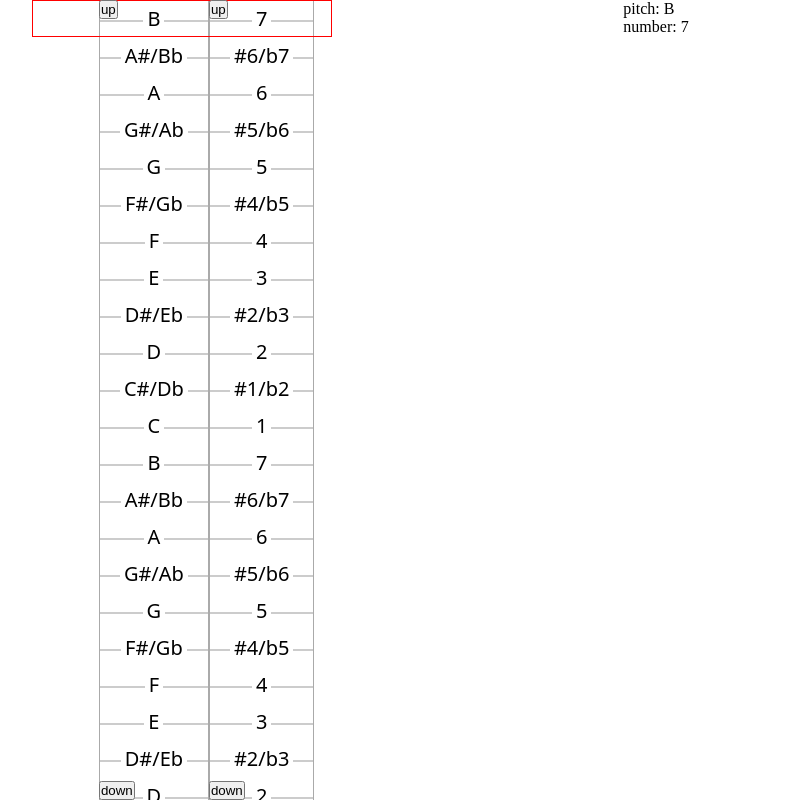
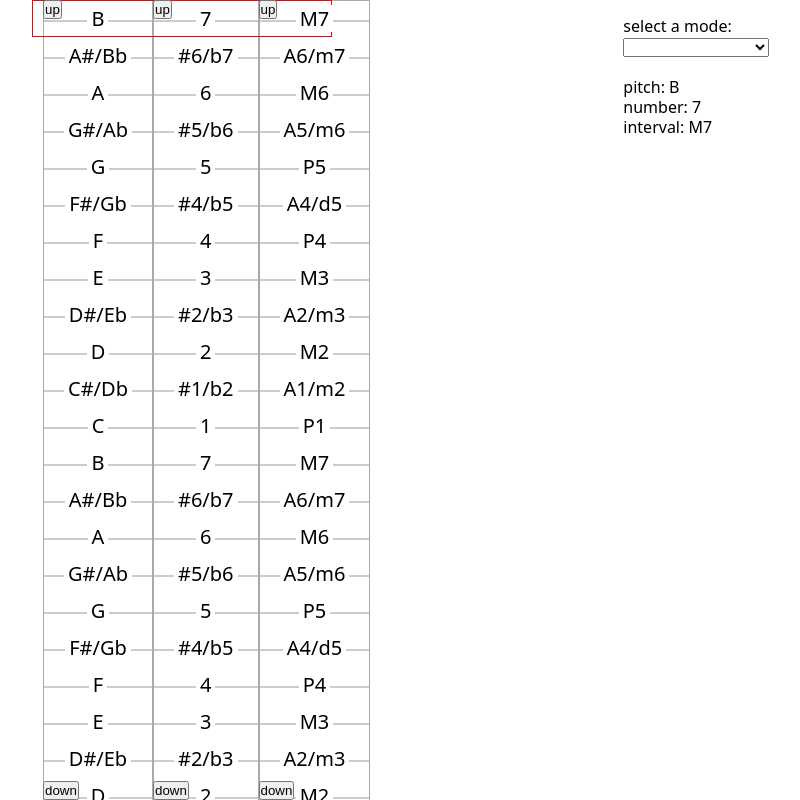
Before and after one commit to katmh/diatonic, a Svelte app: page / in a window 1280 px wide. Shown: the whole page, without its empty margins (350-1150 px from the left). Built offline with nearby package versions, Linux system fonts and the light colour scheme.

Commit message:
Visible rulers and interval mode WIP

```diff
--- a/src/App.svelte
+++ b/src/App.svelte
@@ -1,18 +1,51 @@
 <script lang="ts">
 	import PitchRuler from "./components/PitchRuler.svelte";
 	import NumberRuler from "./components/NumberRuler.svelte";
+	import IntervalRuler from "./components/IntervalRuler.svelte";
+
 	import Window from "./components/Window.svelte";
 
-	import { inWindow } from "./stores.js";
+	import { visibleRulers, inWindow } from "./stores.js";
+
+	let selectedMode;
+	const handleSelectMode = () => {
+		if (selectedMode === "intervals") {
+			visibleRulers.update((visibleRulers) => ({
+				...visibleRulers,
+				number: false,
+			}));
+		}
+	};
 </script>
 
 <div class="container">
 	<div class="rulers">
 		<Window />
-		<PitchRuler />
-		<NumberRuler />
+		{#if $visibleRulers.pitch}
+			<PitchRuler />
+		{/if}
+		{#if $visibleRulers.number}
+			<NumberRuler />
+		{/if}
+		{#if $visibleRulers.interval}
+			<IntervalRuler />
+		{/if}
 	</div>
 	<div class="dashboard">
+		<label for="mode">select a mode:</label>
+		<select
+			name="mode"
+			id="mode"
+			bind:value={selectedMode}
+			on:change={handleSelectMode}
+		>
+			<option value="" />
+			<option value="intervals">Intervals from a pitch</option>
+		</select>
+
+		<br />
+		<br />
+
 		{#each $inWindow as item}
 			<p>{item[0]}: {item[1]}</p>
 		{/each}
@@ -41,5 +74,7 @@
 
 	.dashboard {
 		width: 200px;
+		padding-top: 1rem;
+		font: 1rem/1.25 system-ui;
 	}
 </style>
--- /dev/null
+++ b/src/components/IntervalRuler.svelte
@@ -0,0 +1,5 @@
+<script lang="ts">
+    import Ruler from "./Ruler.svelte";
+</script>
+
+<Ruler rulerType="interval" />
--- a/src/data/items.ts
+++ b/src/data/items.ts
@@ -28,4 +28,19 @@ const pitch = [
     "C",
 ];
 
-export default { number, pitch };
+const interval = [
+    "M7",
+    "A6/m7",
+    "M6",
+    "A5/m6",
+    "P5",
+    "A4/d5",
+    "P4",
+    "M3",
+    "A2/m3",
+    "M2",
+    "A1/m2",
+    "P1"
+]
+
+export default { number, pitch, interval };
--- a/src/stores.js
+++ b/src/stores.js
@@ -1,24 +1,37 @@
 import { writable, derived } from 'svelte/store';
 import rulerItems from "./data/items.js";
 
+const rulers = ["pitch", "number", "interval"];
+
+export const visibleRulers = writable({
+    pitch: true,
+    number: true,
+    interval: true,
+})
+
+// for dragging and snapping
 export const positions = writable({
+    window: { x: 0, y: 0 },
     pitch: { x: 0, y: 0 },
     number: { x: 0, y: 0 },
-    window: { x: 0, y: 0 },
+    interval: { x: 0, y: 0 },
 });
 
+// for infinite ruler / managing what's on the page
 export const visibleItems = writable({
     pitch: [],
     number: [],
+    interval: [],
 })
 
+// for detecting what elements are inside the draggable window
 export const offsets = writable({
     window: 0,
     pitch: 0,
-    number: 0
+    number: 0,
+    interval: 0,
 });
 
-const rulers = ["pitch", "number"];
 const mod = (n, m) => ((n % m) + m) % m;
 export const inWindow = derived(
     offsets,
```
